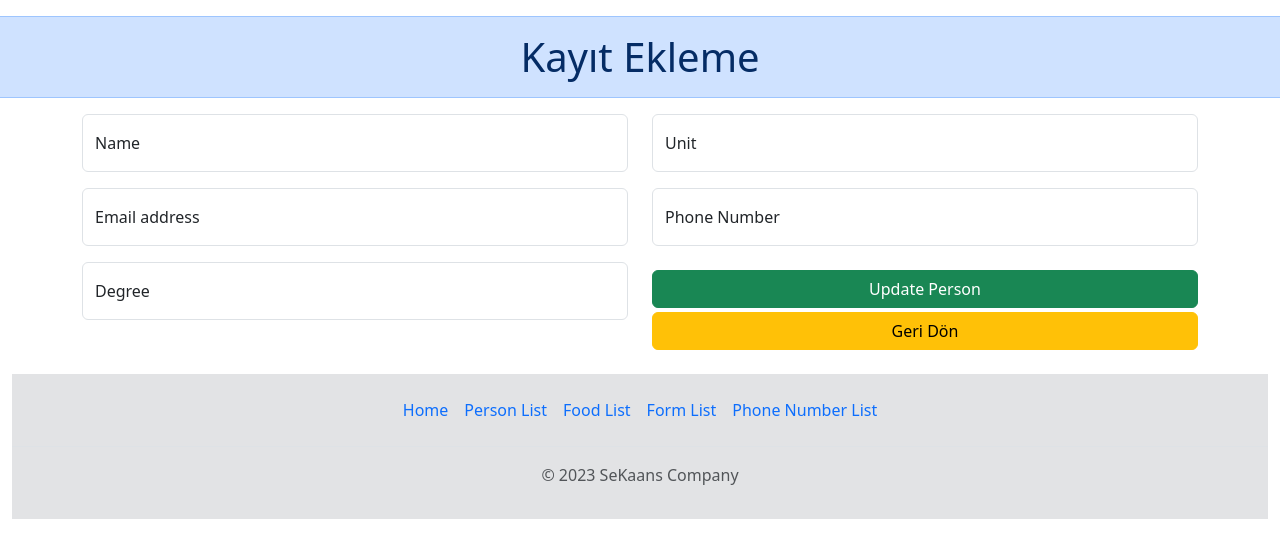
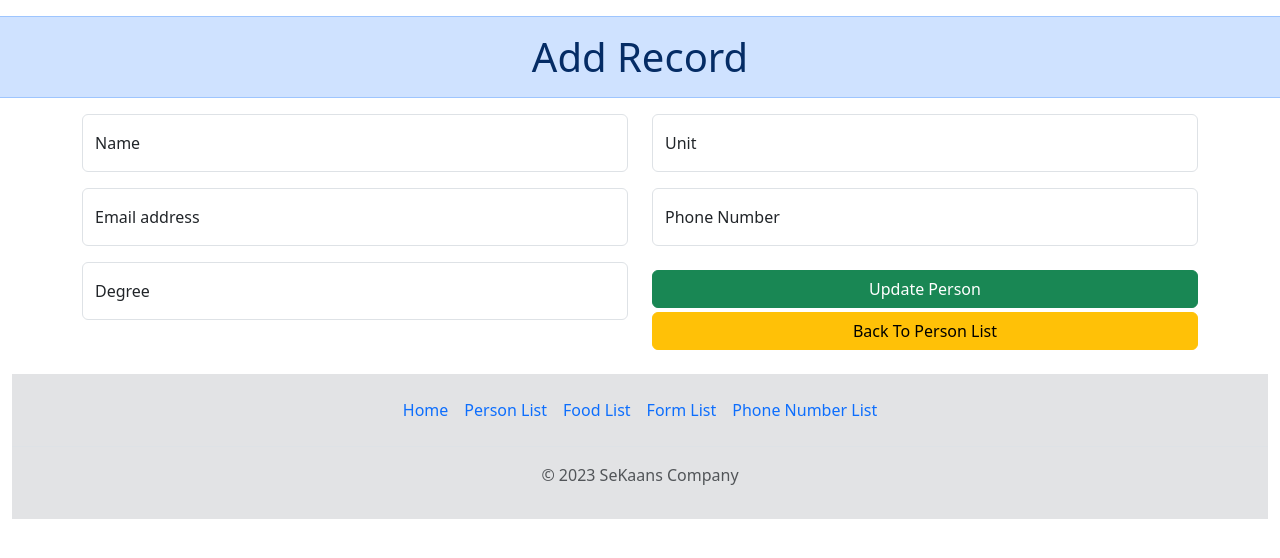
Before and after one commit to kaankaltakkiran/SeKaans, a PHP site: page /updatePerson.php?id=1 in a window 1280 px wide. Shown: the part 56-614 px from the top of the page. Run offline with PHP 8.4, Linux system fonts and the light colour scheme; data that the repository does not hold is empty.

Commit message:
Bug Fixed

```diff
--- a/forms.php
+++ b/forms.php
@@ -23,8 +23,10 @@ if (count($dosyalar) === 0) {
   ';
 } else {
   echo '
+  <div class="container">
   <div class="alert text-center alert-success mt-3" role="alert">
   Uploaded Files
+  </div>
   </div>
   ';
   echo "<ul>";
--- a/updatePerson.php
+++ b/updatePerson.php
@@ -49,7 +49,7 @@ $user  = $users[0];
 ?>
 
     <div class='row text-center'>
-      <h1 class='alert alert-primary mt-3'>Kayıt Ekleme</h1>
+      <h1 class='alert alert-primary mt-3'>Add Record</h1>
     </div>
     <div class="container">
   <div class="row">
@@ -93,7 +93,7 @@ Person Updated...
               <i class="bi bi-send"></i>
               </a> -->
               <button type="submit" class="btn btn-success">Update Person</button>
-              <a href='personList.php' class='btn btn-warning mt-1'>Geri Dön</a>
+              <a href='personList.php' class='btn btn-warning mt-1'>Back To Person List</a>
             </div>
 </div>
 </div>
```
